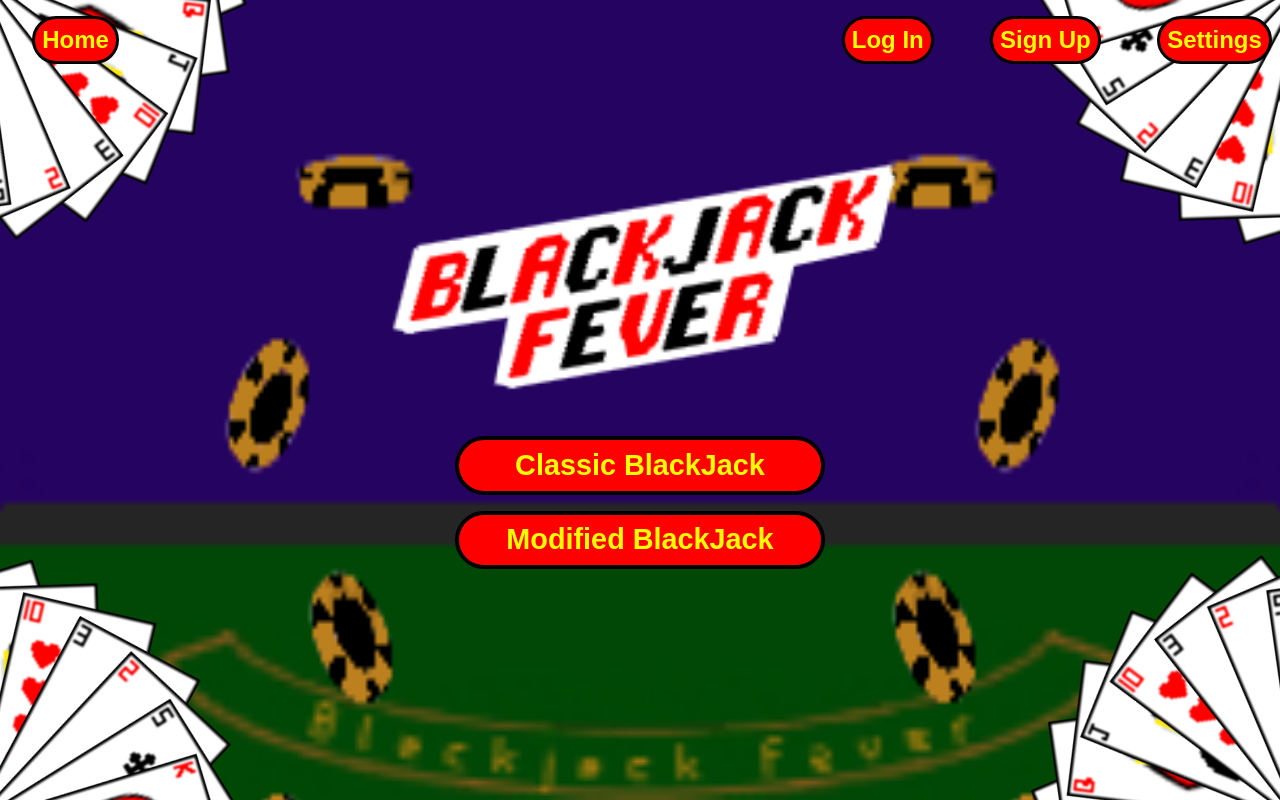
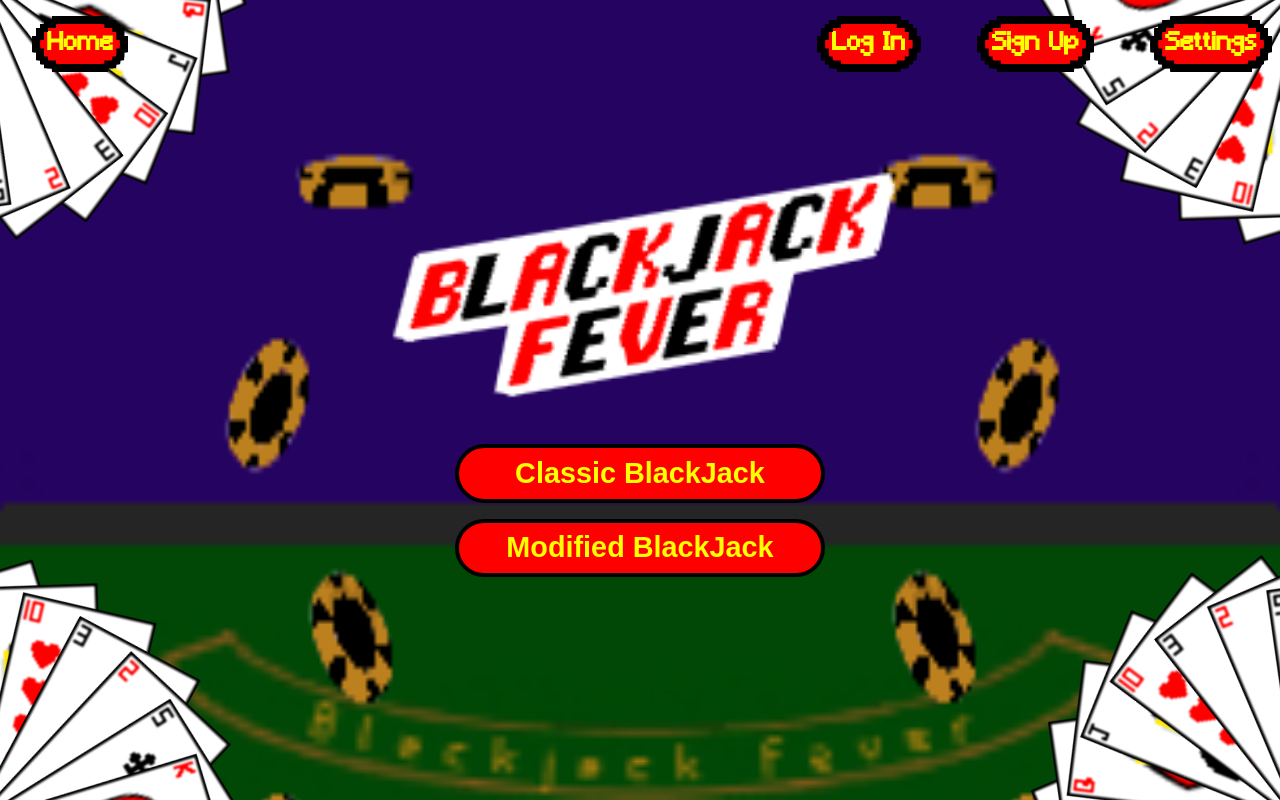
Before and after one commit to JP0-5/software-project-T7, a Flask app: page / in a window 1280 px wide. Run offline with Flask 3, Linux system fonts and the light colour scheme.

Commit message:
add pixelated borders

```diff
--- a/src/static/styles.css
+++ b/src/static/styles.css
@@ -30,6 +30,7 @@ header .reg_nav{
     font-size: 1.5rem;
     font-family: Arial, Helvetica, sans-serif;
 }
+
 .nav_bar {
     margin-top: 1rem;
     display: flex;
--- a/src/static/title_screen.css
+++ b/src/static/title_screen.css
@@ -88,11 +88,11 @@ header .reg_nav{
     border-style: solid;
     border-color:black;
     border-radius:2em;
-    border-width:0.15em;
+
 
     font-weight: bold;
     font-size: 1.5rem;
-    font-family: Arial, Helvetica, sans-serif;
+    font-family: pixelated,Arial, Helvetica, sans-serif;
 }
 .nav_bar {
     margin-top: 1rem;
@@ -303,3 +303,170 @@ color:yellow}
 }
 
 #home_button{margin-right:auto;}
+
+.reg_nav,
+.reg_nav--wrapper {
+  clip-path: polygon(0px calc(100% - 20px),
+    4px calc(100% - 20px),
+    4px calc(100% - 12px),
+    8px calc(100% - 12px),
+    8px calc(100% - 8px),
+    12px calc(100% - 8px),
+    12px calc(100% - 4px),
+    20px calc(100% - 4px),
+    20px 100%,
+    calc(100% - 20px) 100%,
+    calc(100% - 20px) calc(100% - 4px),
+    calc(100% - 12px) calc(100% - 4px),
+    calc(100% - 12px) calc(100% - 8px),
+    calc(100% - 8px) calc(100% - 8px),
+    calc(100% - 8px) calc(100% - 12px),
+    calc(100% - 4px) calc(100% - 12px),
+    calc(100% - 4px) calc(100% - 20px),
+    100% calc(100% - 20px),
+    100% 20px,
+    calc(100% - 4px) 20px,
+    calc(100% - 4px) 12px,
+    calc(100% - 8px) 12px,
+    calc(100% - 8px) 8px,
+    calc(100% - 12px) 8px,
+    calc(100% - 12px) 4px,
+    calc(100% - 20px) 4px,
+    calc(100% - 20px) 0px,
+    20px 0px,
+    20px 4px,
+    12px 4px,
+    12px 8px,
+    8px 8px,
+    8px 12px,
+    4px 12px,
+    4px 20px,
+    0px 20px);
+  position: relative;
+}
+.reg_nav {
+  border: 8px solid transparent;
+}
+.reg_nav--wrapper {
+  width: fit-content;
+  height: fit-content;
+}
+.reg_nav--wrapper .reg_nav {
+  display: block;
+  clip-path: polygon(8px 24px,
+    12px 24px,
+    12px 16px,
+    16px 16px,
+    16px 12px,
+    24px 12px,
+    24px 8px,
+    calc(100% - 24px) 8px,
+    calc(100% - 24px) 12px,
+    calc(100% - 16px) 12px,
+    calc(100% - 16px) 16px,
+    calc(100% - 12px) 16px,
+    calc(100% - 12px) 24px,
+    calc(100% - 8px) 24px,
+    calc(100% - 8px) calc(100% - 24px),
+    calc(100% - 12px) calc(100% - 24px),
+    calc(100% - 12px) calc(100% - 16px),
+    calc(100% - 16px) calc(100% - 16px),
+    calc(100% - 16px) calc(100% - 12px),
+    calc(100% - 24px) calc(100% - 12px),
+    calc(100% - 24px) calc(100% - 8px),
+    24px calc(100% - 8px),
+    24px calc(100% - 12px),
+    16px calc(100% - 12px),
+    16px calc(100% - 16px),
+    12px calc(100% - 16px),
+    12px calc(100% - 24px),
+    8px calc(100% - 24px));
+}
+.reg_nav::after,
+.reg_nav--wrapper::after {
+  content: "";
+  position: absolute;
+  clip-path: polygon(0px calc(100% - 20px),
+    4px calc(100% - 20px),
+    4px calc(100% - 12px),
+    8px calc(100% - 12px),
+    8px calc(100% - 8px),
+    12px calc(100% - 8px),
+    12px calc(100% - 4px),
+    20px calc(100% - 4px),
+    20px 100%,
+    calc(100% - 20px) 100%,
+    calc(100% - 20px) calc(100% - 4px),
+    calc(100% - 12px) calc(100% - 4px),
+    calc(100% - 12px) calc(100% - 8px),
+    calc(100% - 8px) calc(100% - 8px),
+    calc(100% - 8px) calc(100% - 12px),
+    calc(100% - 4px) calc(100% - 12px),
+    calc(100% - 4px) calc(100% - 20px),
+    100% calc(100% - 20px),
+    100% 20px,
+    calc(100% - 4px) 20px,
+    calc(100% - 4px) 12px,
+    calc(100% - 8px) 12px,
+    calc(100% - 8px) 8px,
+    calc(100% - 12px) 8px,
+    calc(100% - 12px) 4px,
+    calc(100% - 20px) 4px,
+    calc(100% - 20px) 0px,
+    20px 0px,
+    20px 4px,
+    12px 4px,
+    12px 8px,
+    8px 8px,
+    8px 12px,
+    4px 12px,
+    4px 20px,
+    0px 20px,
+    0px 50%,
+    8px 50%,
+    8px 24px,
+    12px 24px,
+    12px 16px,
+    16px 16px,
+    16px 12px,
+    24px 12px,
+    24px 8px,
+    calc(100% - 24px) 8px,
+    calc(100% - 24px) 12px,
+    calc(100% - 16px) 12px,
+    calc(100% - 16px) 16px,
+    calc(100% - 12px) 16px,
+    calc(100% - 12px) 24px,
+    calc(100% - 8px) 24px,
+    calc(100% - 8px) calc(100% - 24px),
+    calc(100% - 12px) calc(100% - 24px),
+    calc(100% - 12px) calc(100% - 16px),
+    calc(100% - 16px) calc(100% - 16px),
+    calc(100% - 16px) calc(100% - 12px),
+    calc(100% - 24px) calc(100% - 12px),
+    calc(100% - 24px) calc(100% - 8px),
+    24px calc(100% - 8px),
+    24px calc(100% - 12px),
+    16px calc(100% - 12px),
+    16px calc(100% - 16px),
+    12px calc(100% - 16px),
+    12px calc(100% - 24px),
+    8px calc(100% - 24px),
+    8px 50%,
+    0px 50%);
+  top: 0;
+  bottom: 0;
+  left: 0;
+  right: 0;
+  background: #000000;
+  display: block;
+  pointer-events: none;
+}
+.reg_nav::after {
+  margin: -8px;
+}
+
+@font-face {
+    font-family: pixelated;
+    src: url(pixel_font.ttf);
+}
```
Also changed, not shown: src/app.db.
